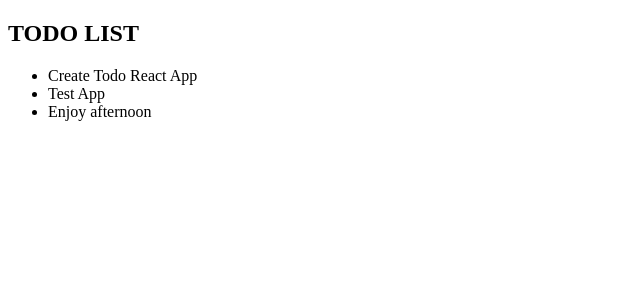
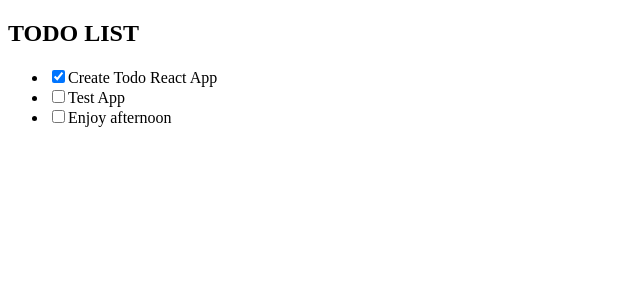
Before and after one commit to ulldecorb/frontend-todo-react, a React (Create React App) app in the folder todo/: page / in a window 1280 px wide. Shown: the top 300 px of the page, without its empty margins (0-640 px from the left). Built offline with nearby package versions, Linux system fonts and the light colour scheme; the HTML template or start-up script is replaced by a standard one.

Commit message:
Connect components by props

```diff
--- /dev/null
+++ b/todo/src/components/TodoItem/index.jsx
@@ -0,0 +1,27 @@
+import React from 'react';
+import PropTypes from 'prop-types';
+
+export const TodoItem = function TodoItem({ todo }) {
+  const { task, completed } = todo;
+  return (
+    <li>
+      <input type="checkbox" name="completed" checked={completed} />
+      {task}
+    </li>
+  // <button type="button" onclick={deleteTask(id)}>Delete</button>
+  );
+};
+
+// TodoItem.propTypes = {
+//   todo: PropTypes.shape({}).isRequied
+// };
+
+TodoItem.propTypes = {
+  todo: PropTypes.shape({
+    task: String,
+    id: String,
+    completed: Boolean
+  }).isRequired
+};
+
+export default TodoItem;
--- a/todo/src/components/TodoList/index.jsx
+++ b/todo/src/components/TodoList/index.jsx
@@ -1,5 +1,6 @@
 import React from 'react';
 import PropTypes from 'prop-types';
+import { TodoItem } from '../TodoItem/index';
 
 export const TodoList = function TodoList({ todos }) {
   return (
@@ -7,10 +8,7 @@ export const TodoList = function TodoList({ todos }) {
       <h1>TODO LIST</h1>
       <ul>
         {todos.map((todo) => (
-          <li>
-            {todo.completed}
-            {todo.task}
-          </li>
+          <TodoItem todo={todo} />
         ))}
       </ul>
     </>
```
Also changed, not shown: todo/src/App.jsx (+7 -0 lines), 1 other file (tests, documents, lock files or other folders).
